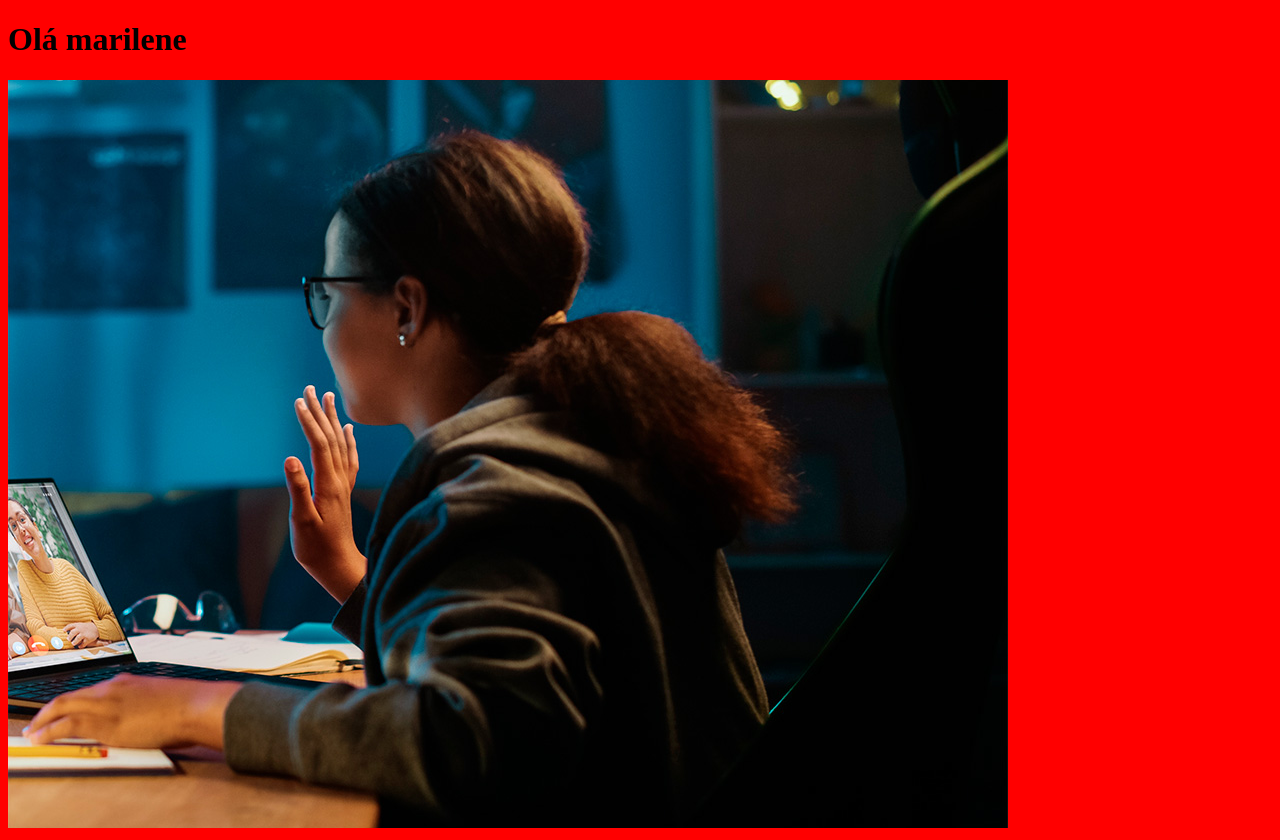
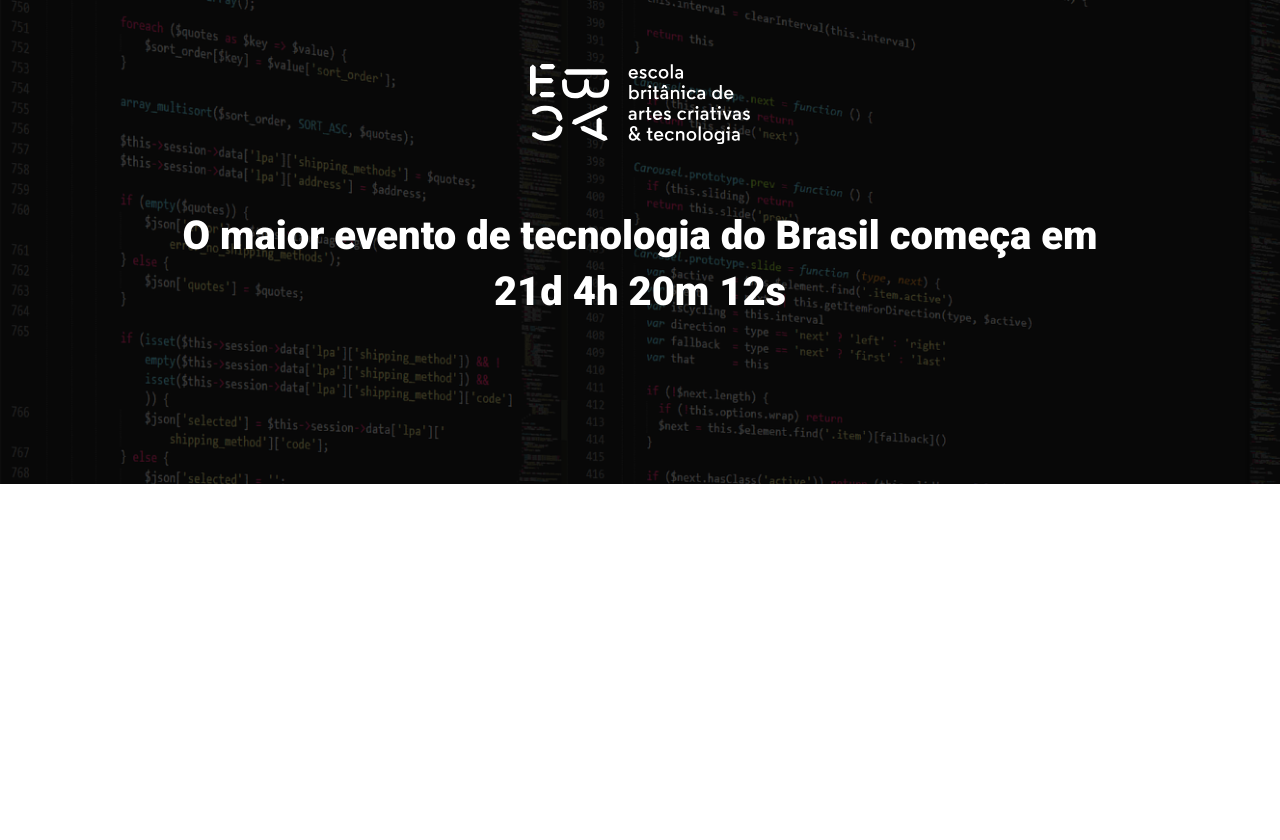
Before and after one commit to R4NP3R/EBAC_tech_talks, a website built with Parcel: page src/index.html in a window 1280 px wide. After the commit the page ends 800 px from the top, so only its background shows below. Built offline with nearby package versions, Linux system fonts and the light colour scheme.

Commit message:
Criando o hero

```diff
--- a/src/index.html
+++ b/src/index.html
@@ -1,15 +1,25 @@
 <!DOCTYPE html>
-<html lang="en">
+<html lang="pt-br">
 <head>
     <meta charset="UTF-8">
     <meta http-equiv="X-UA-Compatible" content="IE=edge">
     <meta name="viewport" content="width=device-width, initial-scale=1.0">
     <title>EBAC Talks</title>
+    <link rel="preconnect" href="https://fonts.googleapis.com">
+    <link rel="preconnect" href="https://fonts.gstatic.com" crossorigin>
+    <link href="https://fonts.googleapis.com/css2?family=Roboto:wght@400;700;900&display=swap" rel="stylesheet">
+
     <link rel="stylesheet" href="styles/main.scss">
 </head>
 <body>
-    <h1>Olá marilene</h1>
-    <img src="./images/backend.png" alt="">
+    <header class="hero">
+        <div class="container">
+            <img class="hero__logo" src="./images/ebac_logo.svg" alt="EBAC LOGO">
+            <p class="hero__text">
+                O maior evento de tecnologia do Brasil começa em 21d 4h 20m 12s
+            </p>
+        </div>
+    </header>
     <script src="scripts/main.js"></script>
 </body>
 </html>
--- /dev/null
+++ b/src/styles/_hero.scss
@@ -0,0 +1,50 @@
+.hero {
+    padding-top: 64px;
+    padding-bottom: 100px;
+    background-image: url(../images/fundo.png);
+    background-repeat: no-repeat;
+    background-size: cover;
+    position: relative;
+
+    .container {
+        position: relative;
+    }
+    &::before {
+        position: absolute;
+        top: 0;
+        left: 0;
+        width: 100%;
+        height: 100%;
+        background-color: black;
+        content: '';
+        opacity: .7;
+    }
+
+    &__text {
+        margin: 64px 0px;
+        font-size: 40px;
+        line-height: 56px;
+        font-weight: 800;
+        text-align: center;
+    }
+
+    &__logo {
+        display: block;
+        margin: 0 auto;
+        height: 80px;
+    }
+
+    @media (max-width: 640px){
+            padding: 40px 0;
+        &__logo {
+            height: 40px;
+        }
+
+        &__text{
+            font-size: 22px;
+            line-height: 24px;
+
+            margin: 24px 0;
+        }
+    }
+}
--- a/src/styles/main.scss
+++ b/src/styles/main.scss
@@ -1,3 +1,20 @@
-body {
-    background-color: red;
+@use 'hero';
+*{
+    margin: 0;
+    padding: 0;
+    box-sizing: border-box;
+    font-family: Roboto, sans-serif;
+    color: #fff;
 }
+
+.container {
+    max-width: 960px;
+    width: 100%;
+    margin: 0 auto;
+    @media (max-width:640px) {
+        max-width: 80%;
+    }
+    @media (max-width:1024px) {
+        max-width: 90%;
+    }
+}
```
